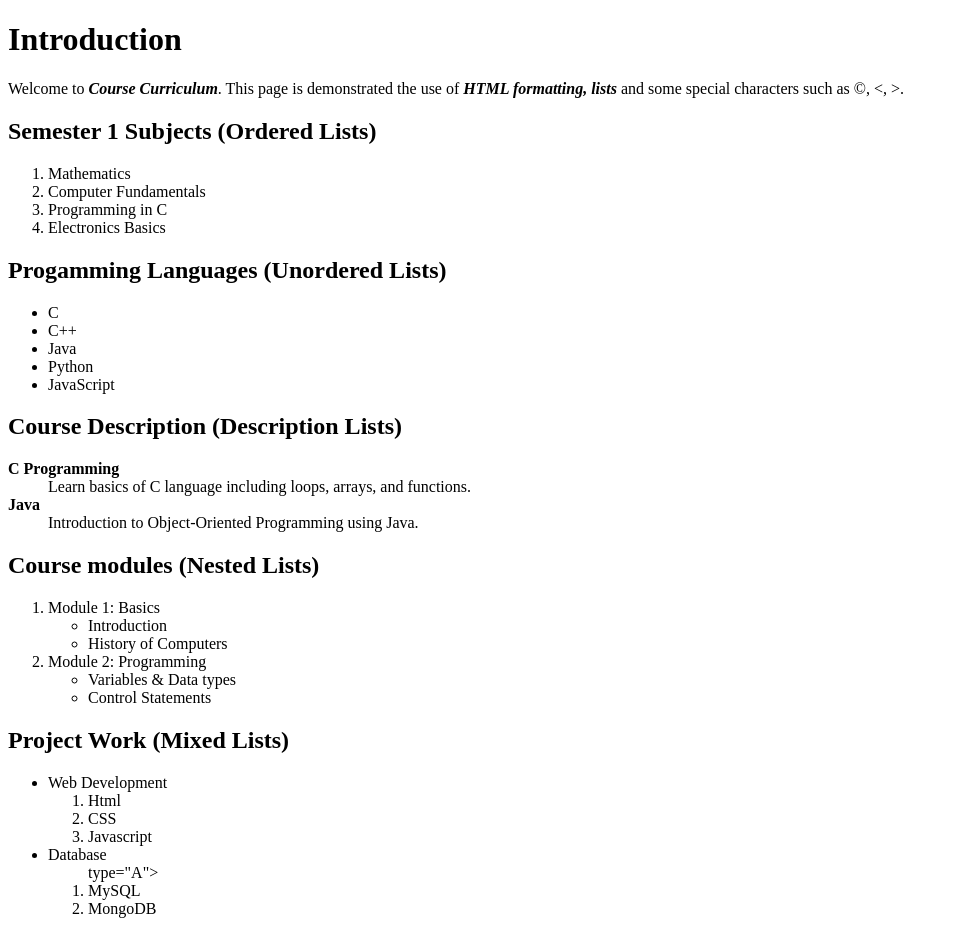
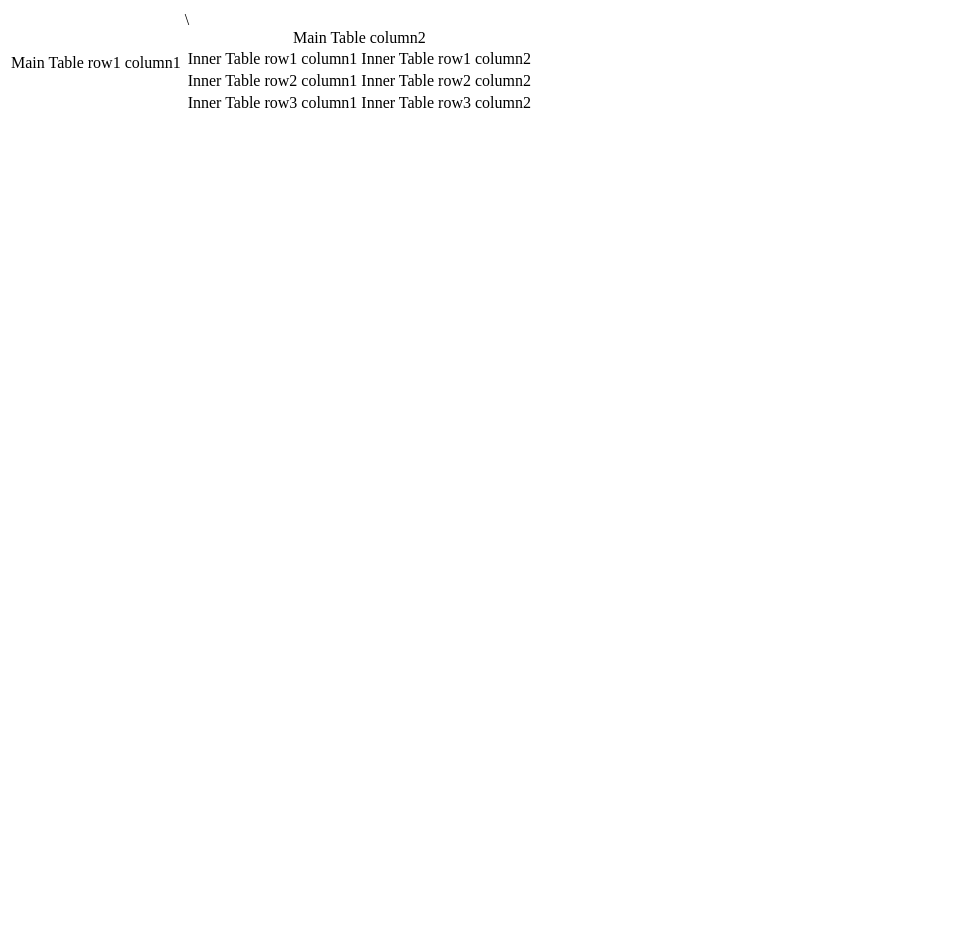
Before and after one commit to aswalanshul07-boop/HTML-ECE1, a plain HTML site: page index.html in a window 1280 px wide. Shown: the whole page, without its empty margins (0-958 px from the left). After the commit the page ends 800 px from the top, so only its background shows below. Drawn offline with Linux system fonts and the light colour scheme.

Commit message:
Table Creation

```diff
--- a/index.html
+++ b/index.html
@@ -3,70 +3,31 @@
 <head>
     <meta charset="UTF-8">
     <meta name="viewport" content="width=device-width, initial-scale=1.0">
-    <title>course curriculum</title>
+    <title>Global Daily News</title>
 </head>
 
 <body>
-    <h1>Introduction</h1>
-     <p>Welcome to <b><i>Course Curriculum</i></b>.
-         This page is demonstrated the use of <b><i>HTML formatting,
-            lists</i></b> and some special characters such
-             as &copy;, &lt;, &gt;. </p>
-    <h2>Semester 1 Subjects (Ordered Lists)</h2>
-    <ol>
-        <li>Mathematics</li>
-        <li>Computer Fundamentals</li>
-        <li>Programming in C</li>
-        <li>Electronics Basics</li>
-    </ol>
-    <h2>Progamming Languages (Unordered Lists)</h2>
-    <ul>
-        <li>C</li>
-        <li>C++</li>
-        <li>Java</li>
-        <li>Python</li>
-        <li>JavaScript</li>
-    </ul>
-    <h2>Course Description (Description Lists)</h2>
-    <dl>
-        <dt><b>C Programming</b></dt>
-        <dd>Learn basics of C language including loops, arrays, and functions.
+    <table>
+        <tr>
+            <td>Main Table row1 column1</td>
+            <td><table>
+                <caption>Main Table column2</caption>
+                <tr>
+                    <td>Inner Table row1 column1</td>
+                    <td>Inner Table row1 column2</td>\
+                </tr>
+                <tr>
+                    <td>Inner Table row2 column1</td>
+                    <td>Inner Table row2 column2</td>
+                </tr>
+                <tr>
+                    <td>Inner Table row3 column1</td>
+                    <td>Inner Table row3 column2</td>
+                </tr>
+            </table></td>
+        </tr>
 
-        </dd>
-        <dt><b>Java</b></dt>
-        <dd>Introduction to Object-Oriented Programming using Java.</dd>
-    </dl>
-    <h2>Course modules (Nested Lists)</h2>
-    <ol>
-        <li>Module 1: Basics
-            <ul>
-                <li>Introduction</li>
-                <li>History of Computers</li>
-            </ul>
-        </li>
-        <li>Module 2: Programming
-            <ul>
-                <li>Variables &amp; Data types</li>
-                <li>Control Statements</li>
-            </ul>
-        </li>
-    </ol>
-    <h2>Project Work (Mixed Lists)</h2>
-    <ul>
-        <li>Web Development
-            <ol>
-                <li>Html</li>
-                <li>CSS</li>
-                <li>Javascript</li>
-            </ol>
-        </li>
-        <li>Database
-            <ol>type="A">
-                <li>MySQL</li>
-                <li>MongoDB</li>
-            </ol>
-        </li>
-    </ul>
+    </table>
 
 </body>
 
```
Also changed, not shown: Screenshot 2025-10-05 180427.png (added).
